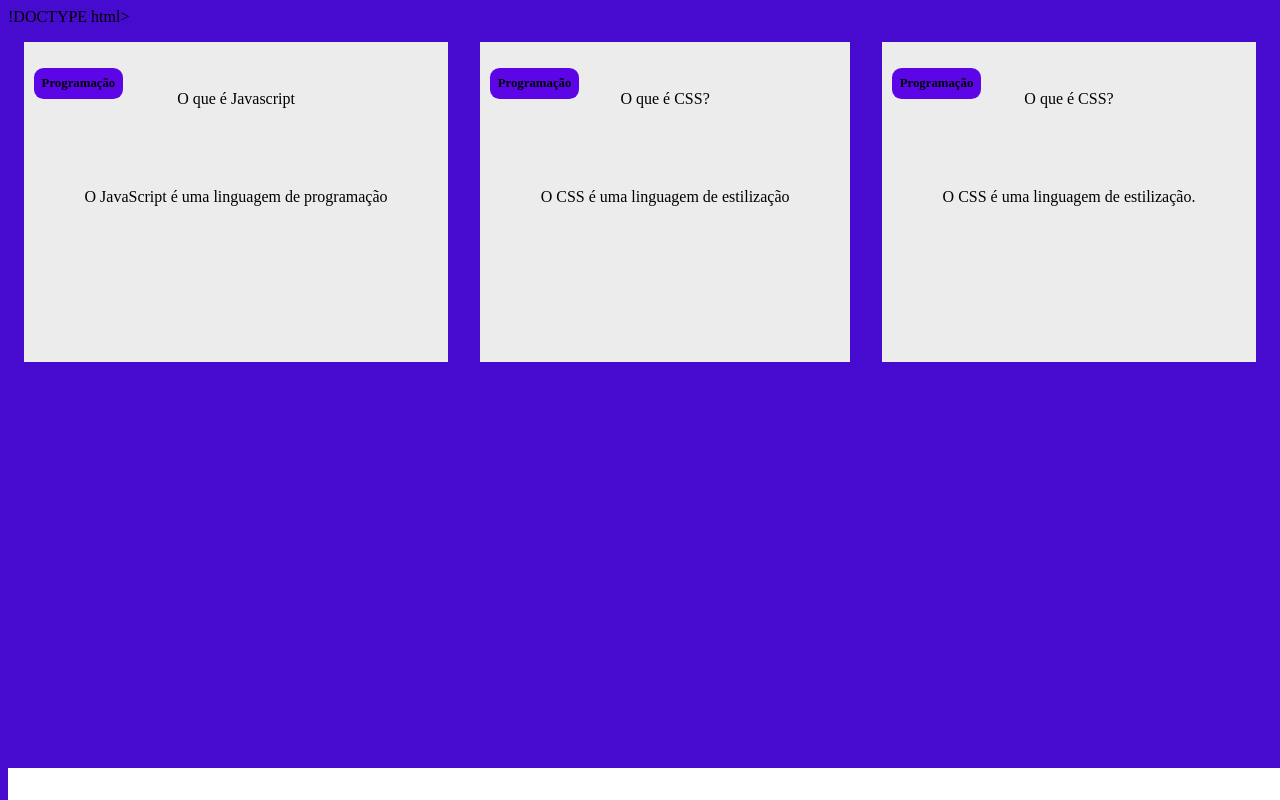
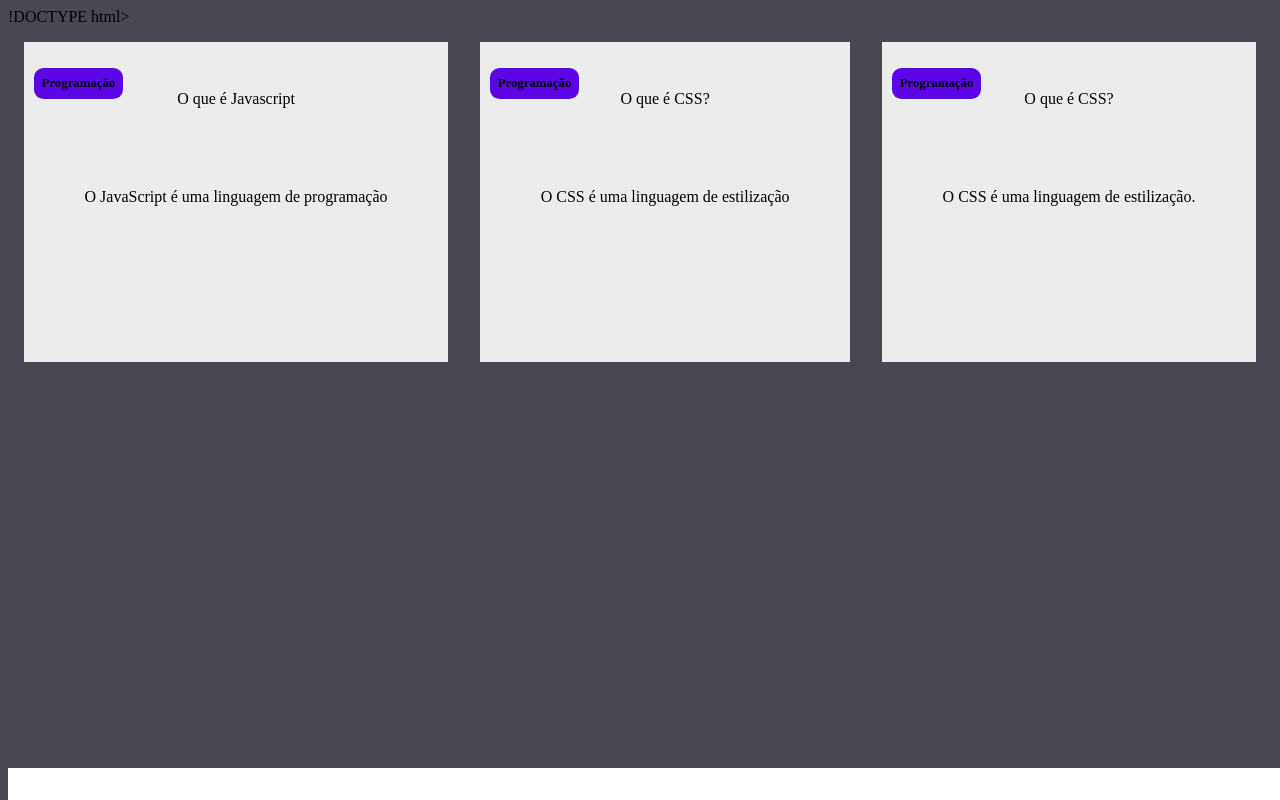
Before and after one commit to ccmtocarski/flashcard, a plain HTML site: page index.html in a window 1280 px wide. Drawn offline with Linux system fonts and the light colour scheme.

Commit message:
porcodio

```diff
--- a/style.css
+++ b/style.css
@@ -1,5 +1,5 @@
 body{
-    background-color: rgb(70, 11, 207);
+    background-color: rgba(10, 5, 20, 0.733);
     }
     #container {
     display: flex;
```
